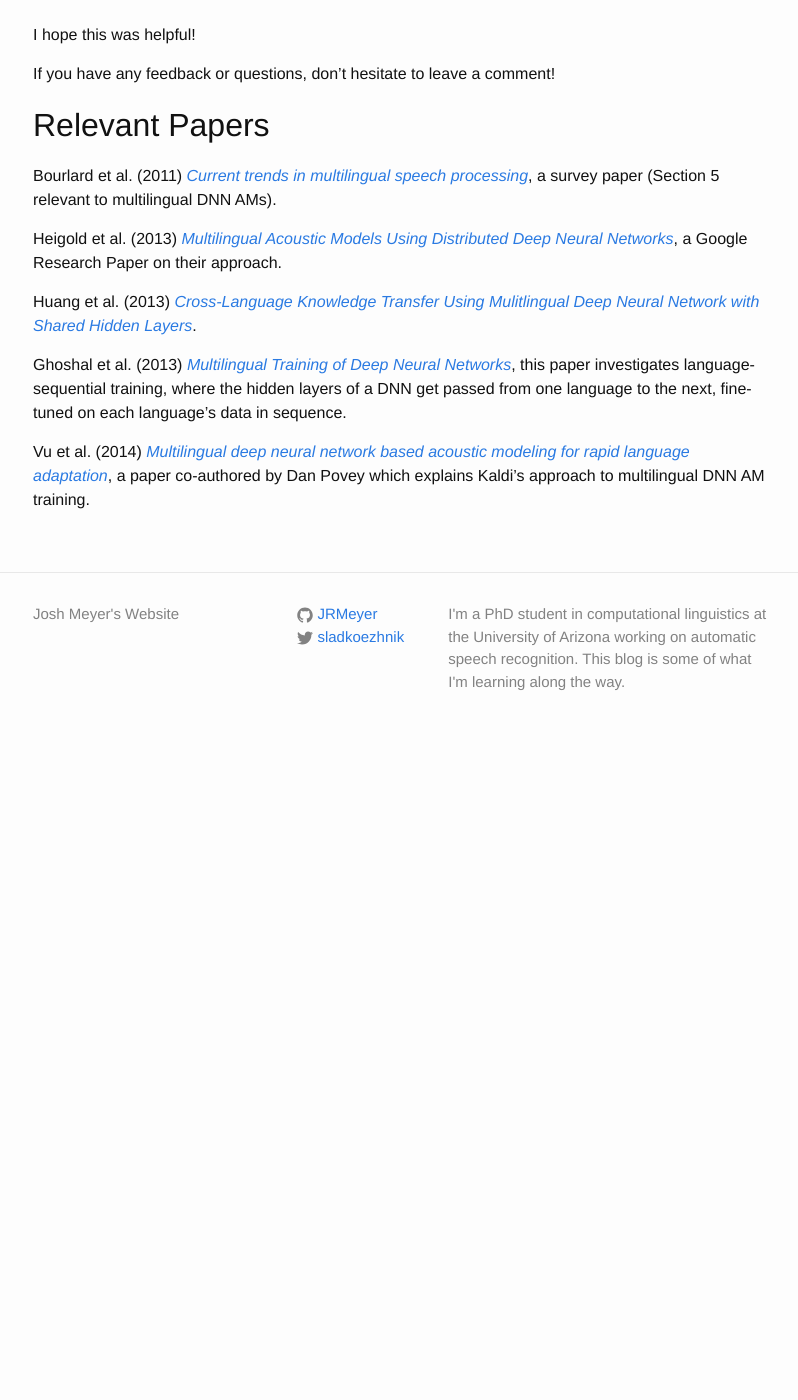
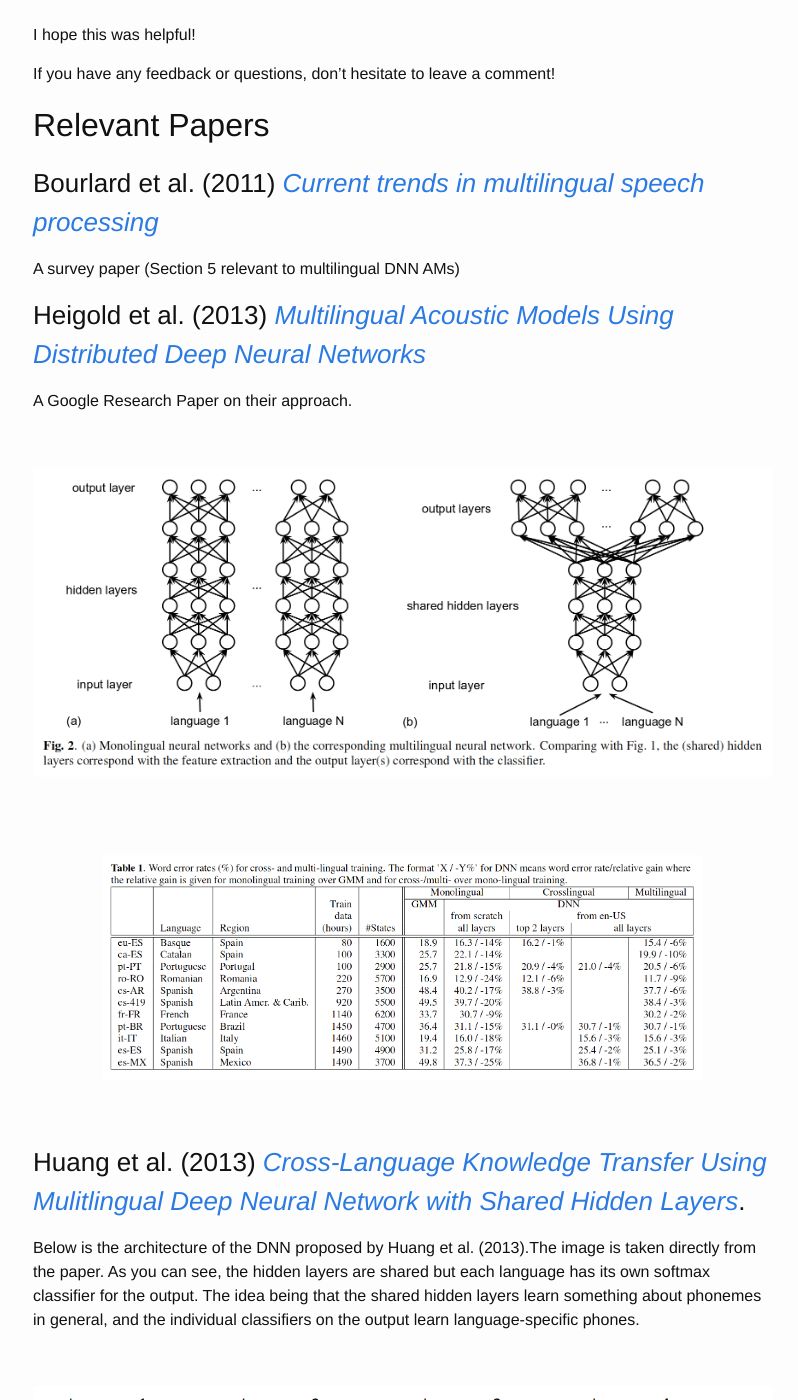
Before and after one commit to JRMeyer/jrmeyer.github.io, a Jekyll site: the page built from _posts/2016-11-30-Multilingual-DNN-AM-Kaldi.markdown, in a window 1280 px wide and 1400 px high, scrolled down 606 px. Shown: the whole window, without its empty margins (237-1035 px from the left). Built offline with Jekyll 4.4.1, drawn with Linux system fonts in a browser that asks for light colours; comment, search, counter and statistics services are not loaded; before the commit the page ends 1359 px from its top, so only the background shows below that; some of the changed text lies outside the part shown.

Commit message:
added some figures from papers

```diff
--- a/_posts/2016-11-30-Multilingual-DNN-AM-Kaldi.markdown
+++ b/_posts/2016-11-30-Multilingual-DNN-AM-Kaldi.markdown
@@ -37,15 +37,61 @@ If you have any feedback or questions, don't hesitate to leave a comment!
 
 ## Relevant Papers
 
-Bourlard et al. (2011) [*Current trends in multilingual speech processing*][bourlard-2011], a survey paper (Section 5 relevant to multilingual DNN AMs).
+### Bourlard et al. (2011) [*Current trends in multilingual speech processing*][bourlard-2011]
 
-Heigold et al. (2013) [*Multilingual Acoustic Models Using Distributed Deep Neural Networks*][heigold-2013], a Google Research Paper on their approach.
+A survey paper (Section 5 relevant to multilingual DNN AMs)
 
-Huang et al. (2013) [*Cross-Language Knowledge Transfer Using Mulitlingual Deep Neural Network with Shared Hidden Layers*][huang-2013].
+### Heigold et al. (2013) [*Multilingual Acoustic Models Using Distributed Deep Neural Networks*][heigold-2013]
 
-Ghoshal et al. (2013) [*Multilingual Training of Deep Neural Networks*][ghoshal-2013], this paper investigates language-sequential training, where the hidden layers of a DNN get passed from one language to the next, fine-tuned on each language's data in sequence.
+A Google Research Paper on their approach.
 
-Vu et al. (2014) [*Multilingual deep neural network based acoustic modeling for rapid language adaptation*][vu-2014], a paper co-authored by Dan Povey which explains Kaldi's approach to multilingual DNN AM training.
+<br/>
+
+<center><img src="/misc/heigold-2013-dnn.png" alt="Heigold (2013) DNN Architecture" style="width: 800px;"/>
+</center>
+
+<br/>
+
+
+<br/>
+
+<center><img src="/misc/heigold-2013-wer.png" alt="Heigold (2013) WER Table" style="width: 600px;"/>
+</center>
+
+<br/>
+<br/>
+
+
+### Huang et al. (2013) [*Cross-Language Knowledge Transfer Using Mulitlingual Deep Neural Network with Shared Hidden Layers*][huang-2013].
+
+Below is the architecture of the DNN proposed by Huang et al. (2013).The image is taken directly from the paper. As you can see, the hidden layers are shared but each language has its own softmax classifier for the output. The idea being that the shared hidden layers learn something about phonemes in general, and the individual classifiers on the output learn language-specific phones.
+
+<br/>
+
+<center><img src="/misc/huang-2013-dnn.png" alt="Huang (2013) DNN Architecture" style="width: 800px;"/>
+</center>
+
+<br/>
+
+As you can see in the table below, this shared hidden layer multilingual training procedure always reduces WER, even when a large amount of target language data is present.
+
+<br/>
+
+<center><img src="/misc/huang-2013-wer.png" alt="Huang (2013) WER Table" style="width: 600px;"/>
+</center>
+
+<br/>
+<br/>
+
+
+### Ghoshal et al. (2013) [*Multilingual Training of Deep Neural Networks*][ghoshal-2013]
+
+This paper investigates language-sequential training, where the hidden layers of a DNN get passed from one language to the next, fine-tuned on each language's data in sequence.
+
+
+### Vu et al. (2014) [*Multilingual deep neural network based acoustic modeling for rapid language adaptation*][vu-2014]
+
+This paper is co-authored by Dan Povey and explains Kaldi's approach to multilingual DNN AM training.
 
 
 [kaldi-install]: http://jrmeyer.github.io/kaldi/2016/01/26/Installing-Kaldi.html
```
Also changed, not shown: misc/heigold-2013-dnn.png (added), misc/heigold-2013-wer.png (added), misc/huang-2013-dnn.png (added), misc/huang-2013-wer.png (added).
